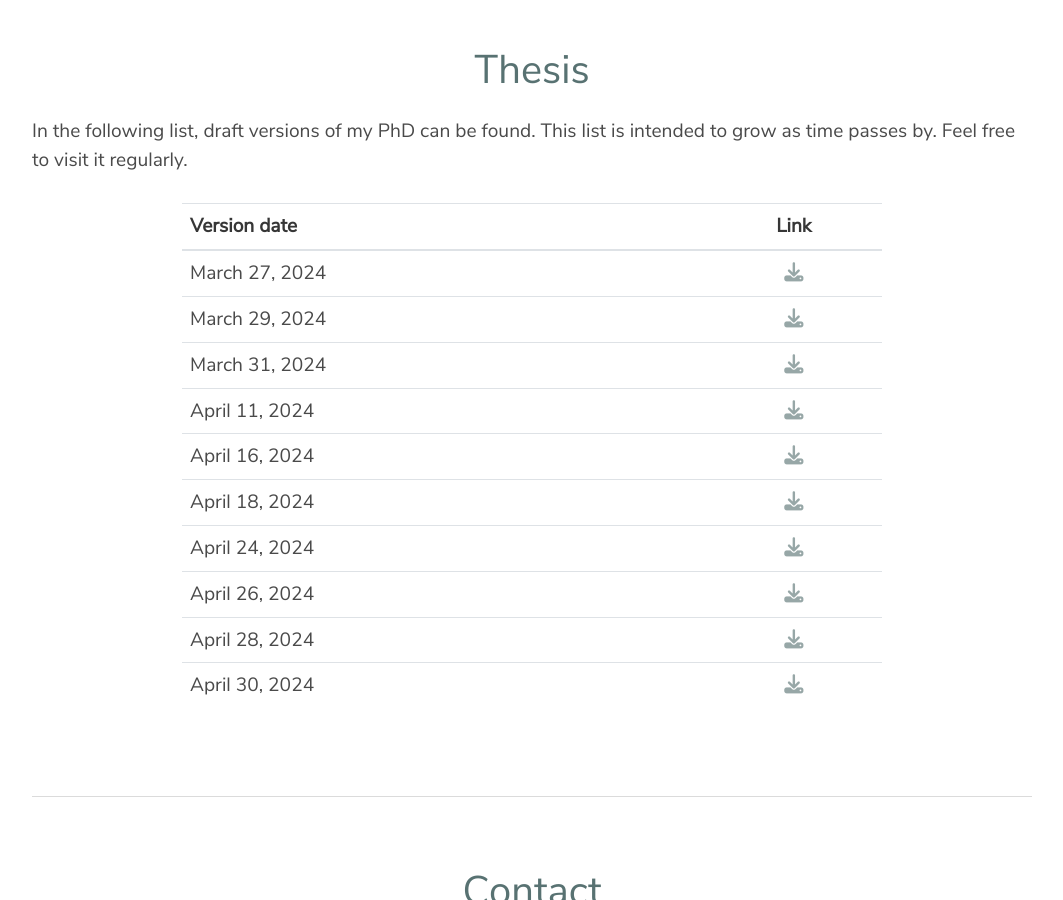
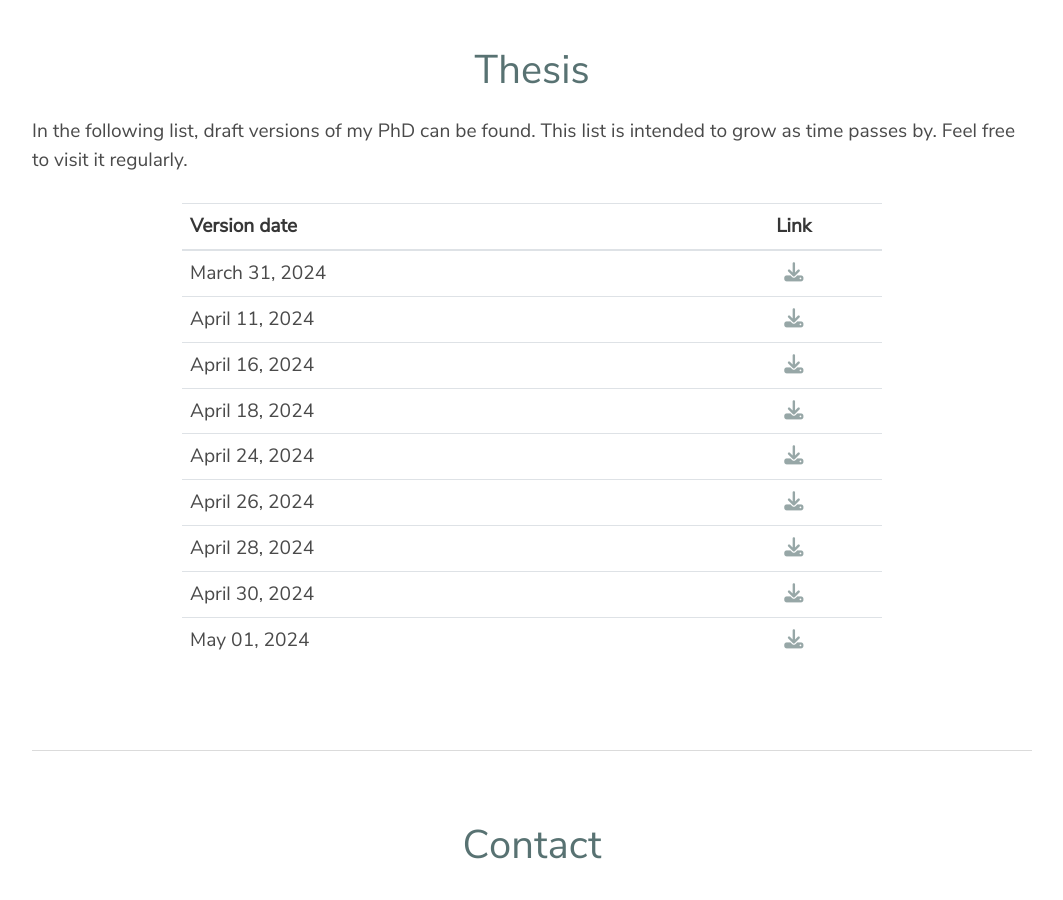
Before and after one commit to racarvajal/racarvajal.github.io, a Jekyll site: the page thesis.html, which Jekyll copies as it is, in a window 1280 px wide and 900 px high, scrolled down 900 px. Shown: the whole window, without its empty margins (108-1171 px from the left). Built offline with Jekyll 4.4.1, drawn with Linux system fonts in a browser that asks for light colours.

Commit message:
until May01

```diff
--- a/thesis.html
+++ b/thesis.html
@@ -286,7 +286,7 @@
                 <i class="fa fa-download"></i>
               </a>
             </td>
-          </tr>-->
+          </tr>
           <tr>
             <td>March 27, 2024</td>
             <td class="t-center">
@@ -302,7 +302,7 @@
                 <i class="fa fa-download"></i>
               </a>
             </td>
-          </tr>
+          </tr>-->
           <tr>
             <td>March 31, 2024</td>
             <td class="t-center">
@@ -363,6 +363,14 @@
             <td>April 30, 2024</td>
             <td class="t-center">
               <a href="files/thesis/thesis_RCP_FCUL_Apr30.pdf" target="_blank">
+                <i class="fa fa-download"></i>
+              </a>
+            </td>
+          </tr>
+          <tr>
+            <td>May 01, 2024</td>
+            <td class="t-center">
+              <a href="files/thesis/thesis_RCP_FCUL_May01.pdf" target="_blank">
                 <i class="fa fa-download"></i>
               </a>
             </td>
```
Also changed, not shown: 1 other file.
